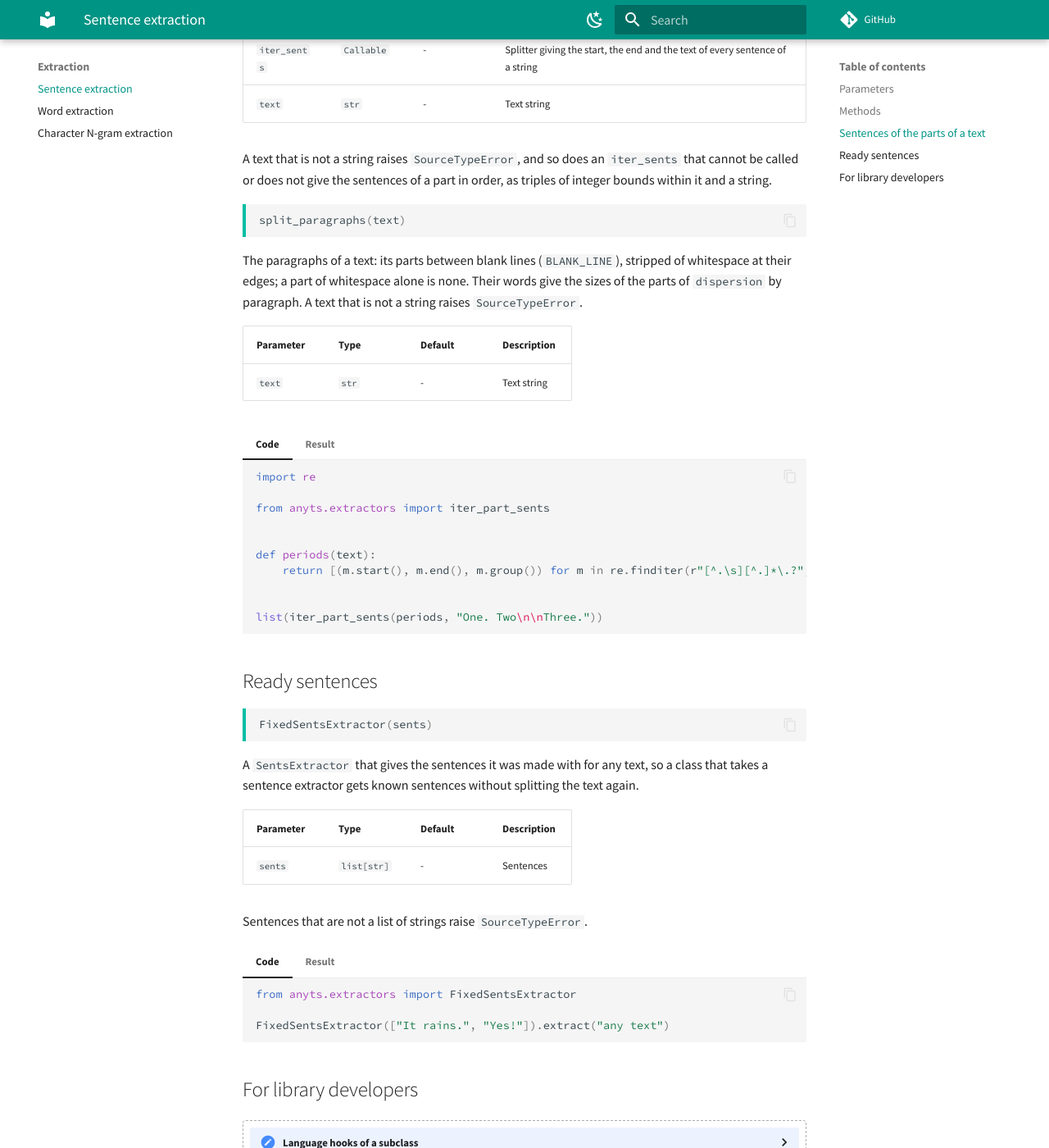
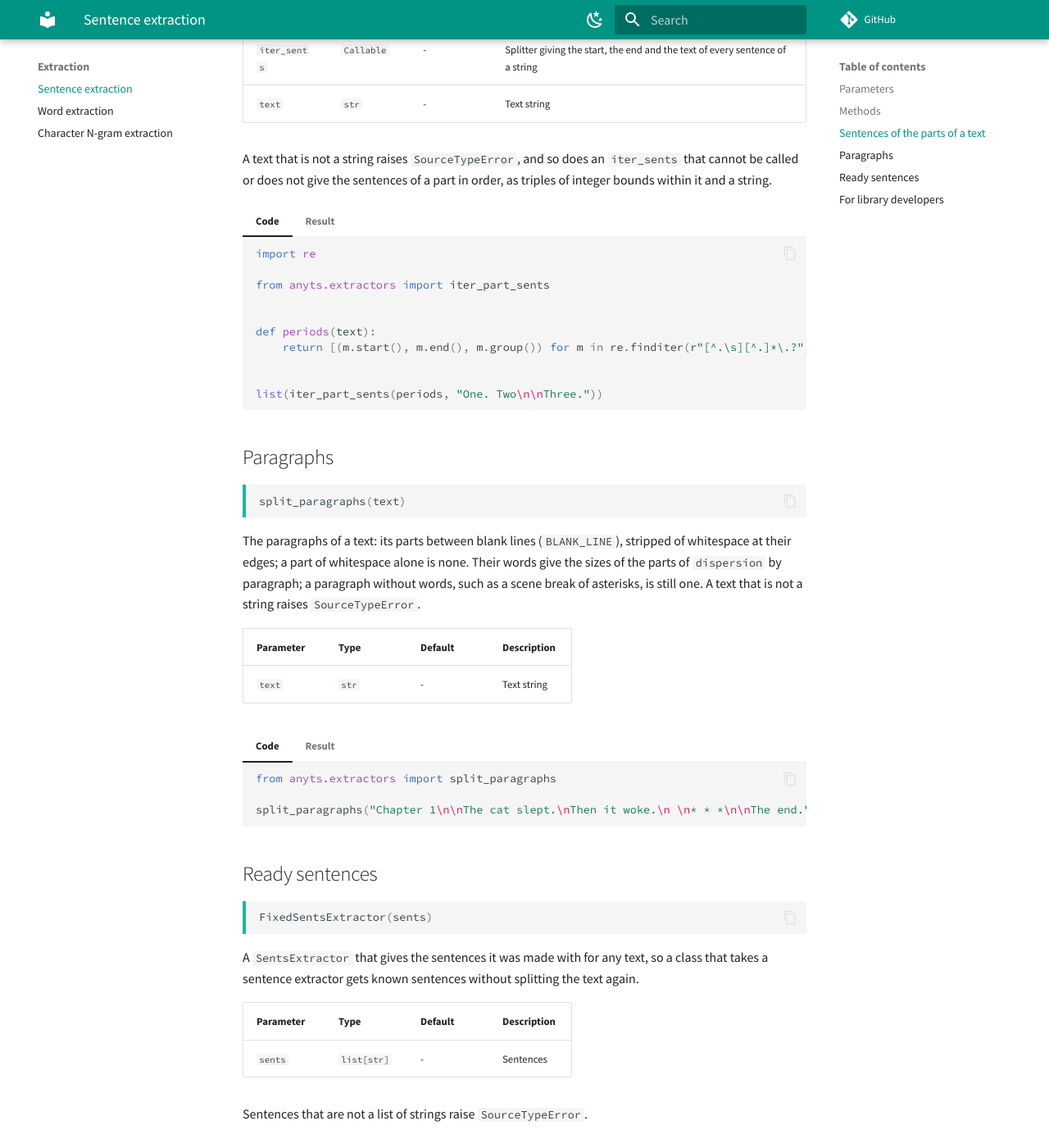
Before and after one commit to SergeyShk/anyTS, an MkDocs documentation site: the page built from docs/extractors/sentences.md, in a window 1280 px wide and 1400 px high, scrolled down 1922 px. Shown: the whole window at 82% size. Built offline with MkDocs 1.6.1 and Material for MkDocs 9.7.7, drawn with Linux system fonts in a browser that asks for light colours; comment, search, counter and statistics services are not loaded.

Commit message:
N-grams joined as those of WordsExtractor, n in check_keyness_params, no n-grams with a frequency dictionary of words, a section of split_paragraphs
Co-Authored-By: Claude Opus 5.5 <noreply@anthropic.com>

````diff
--- a/docs/extractors/sentences.md
+++ b/docs/extractors/sentences.md
@@ -89,18 +89,6 @@ Runs the splitter `iter_sents` on every part of a text between blank lines (`BLA
 A text that is not a string raises `SourceTypeError`, and so does an `iter_sents` that cannot be called or does not give the sentences of a part in order, as triples of integer bounds within it and a string.
 <!-- --8<-- [end:iter_part_sents] -->
 
-<!-- --8<-- [start:split_paragraphs] -->
-``` {.python .signature}
-split_paragraphs(text)
-```
-
-The paragraphs of a text: its parts between blank lines (`BLANK_LINE`), stripped of whitespace at their edges; a part of whitespace alone is none. Their words give the sizes of the parts of `dispersion` by paragraph. A text that is not a string raises `SourceTypeError`.
-
-| Parameter | Type | Default | Description |
-| :-------- | :--- | :------ | :---------- |
-| `text` | `str` | - | Text string |
-<!-- --8<-- [end:split_paragraphs] -->
-
 === "Code"
 
     ``` python
@@ -120,6 +108,34 @@ The paragraphs of a text: its parts between blank lines (`BLANK_LINE`), stripped
 
     ```
     [(0, 4, 'One.'), (5, 8, 'Two'), (10, 16, 'Three.')]
+    ```
+
+## Paragraphs { #split_paragraphs }
+
+<!-- --8<-- [start:split_paragraphs] -->
+``` {.python .signature}
+split_paragraphs(text)
+```
+
+The paragraphs of a text: its parts between blank lines (`BLANK_LINE`), stripped of whitespace at their edges; a part of whitespace alone is none. Their words give the sizes of the parts of `dispersion` by paragraph; a paragraph without words, such as a scene break of asterisks, is still one. A text that is not a string raises `SourceTypeError`.
+
+| Parameter | Type | Default | Description |
+| :-------- | :--- | :------ | :---------- |
+| `text` | `str` | - | Text string |
+<!-- --8<-- [end:split_paragraphs] -->
+
+=== "Code"
+
+    ``` python
+    from anyts.extractors import split_paragraphs
+
+    split_paragraphs("Chapter 1\n\nThe cat slept.\nThen it woke.\n \n* * *\n\nThe end.")
+    ```
+
+=== "Result"
+
+    ```
+    ['Chapter 1', 'The cat slept.\nThen it woke.', '* * *', 'The end.']
     ```
 
 ## Ready sentences { #FixedSentsExtractor }
````
Also changed, not shown: docs/corpus/collocations.md (+1 -1 lines), docs/corpus/dispersion.md (+1 -1 lines), docs/corpus/keyness.md (+4 -4 lines), 3 other files.
